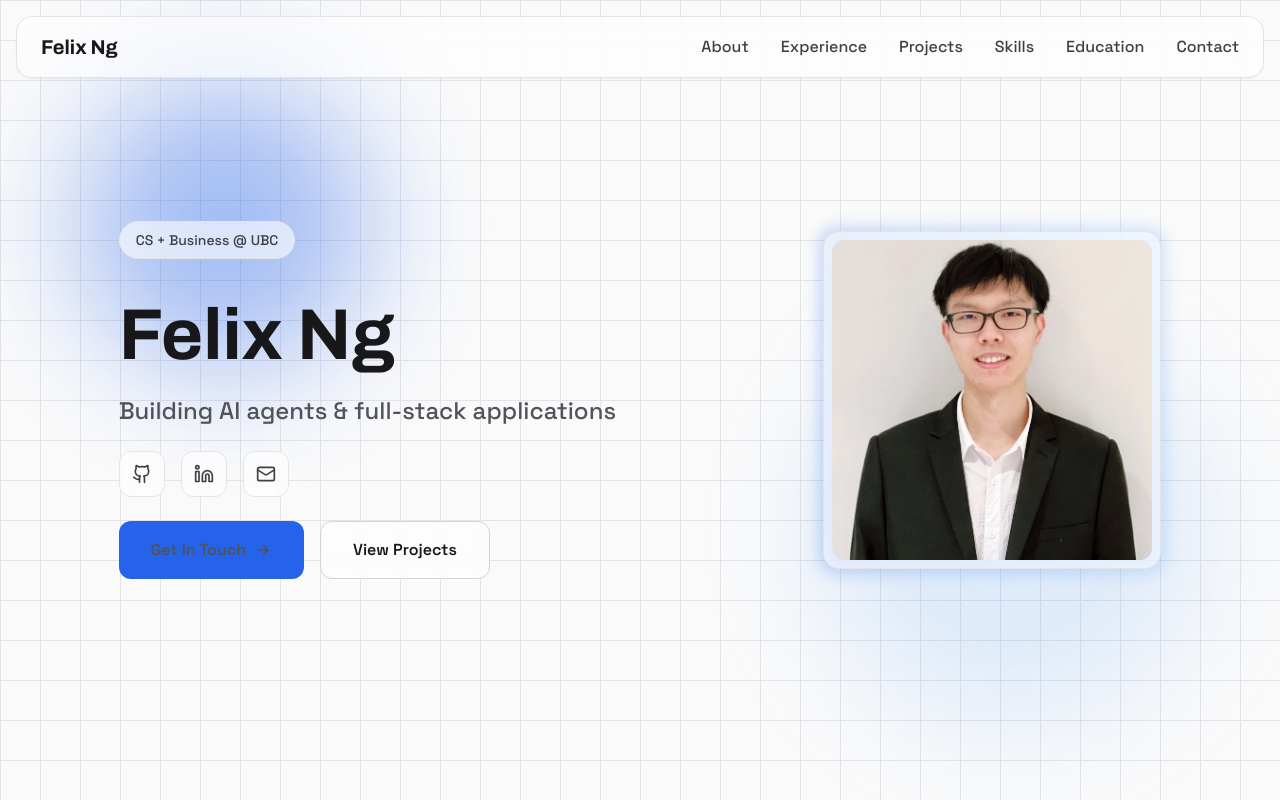
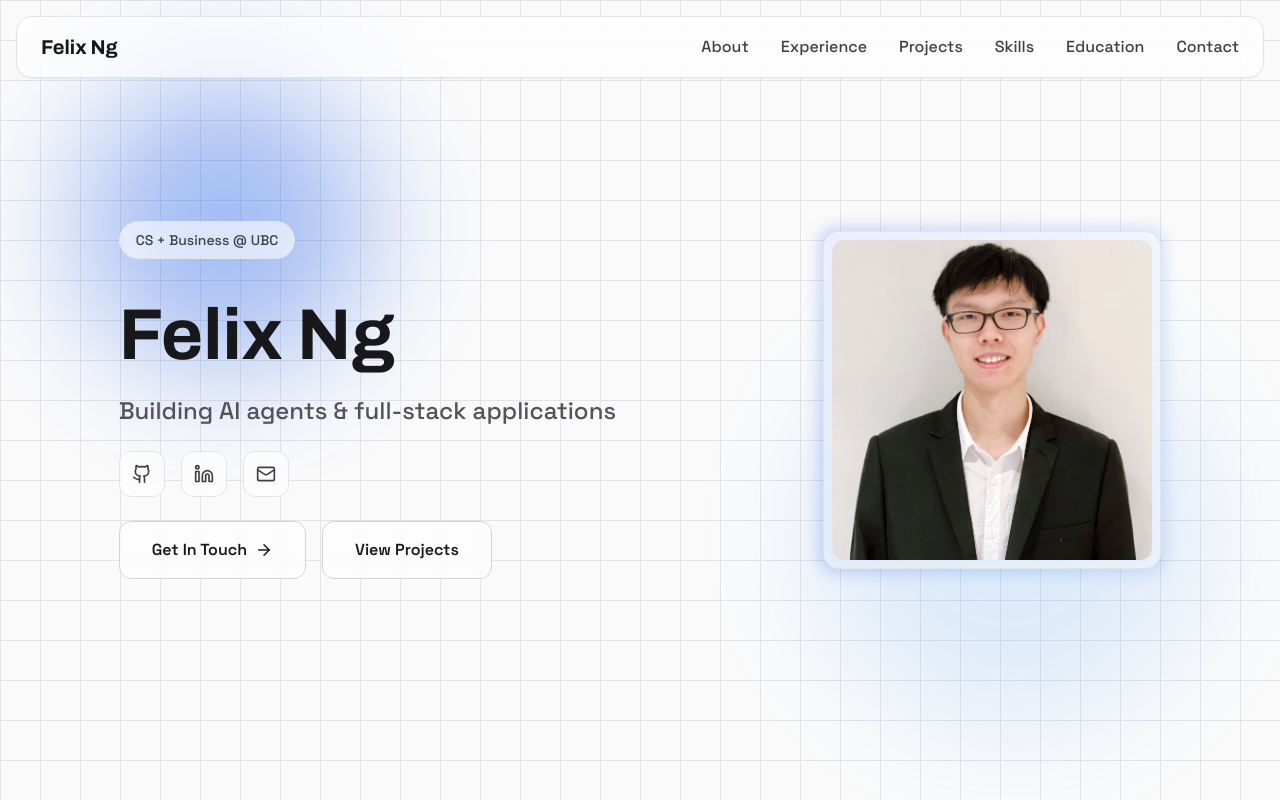
Before and after one commit to FelixNg1022/Felix_Ng_portfolio, a React (Vite) app: page / in a window 1280 px wide. Shown: the top 802 px of the page. Built offline with nearby package versions, Linux system fonts and the light colour scheme.

Commit message:
Update Hero.tsx

```diff
--- a/src/components/Hero.tsx
+++ b/src/components/Hero.tsx
@@ -63,7 +63,7 @@ const Hero = () => {
             <div className="flex flex-col sm:flex-row justify-center md:justify-start gap-4">
               <a
                 href="#contact"
-                className="group px-8 py-4 bg-accent-600 text-primary-600 rounded-xl font-semibold hover:bg-accent-700 transition-all duration-200 flex items-center justify-center cursor-pointer"
+                className="group px-8 py-4 bg-white/60 backdrop-blur-sm border border-primary-300 text-primary-900 rounded-xl font-semibold hover:bg-white hover:border-accent-600 transition-all duration-200 flex items-center justify-center cursor-pointer"
               >
                 Get In Touch
                 <ArrowRight size={18} className="ml-2 group-hover:translate-x-1 transition-transform" />
```
